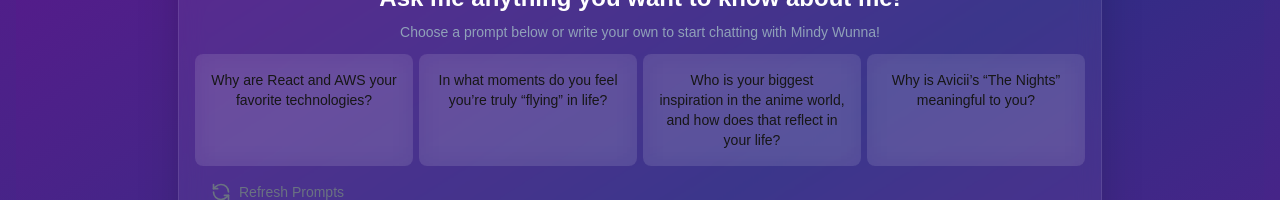
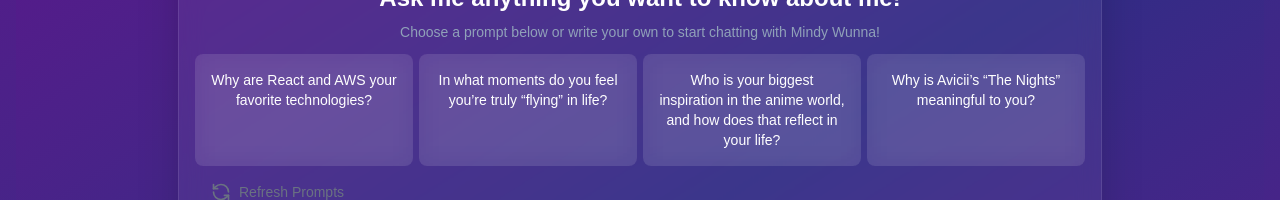
Before and after one commit to linnmyatmaung/Porforlio_Bot, a Next.js app: page / in a window 1280 px wide. Shown: the part 229-429 px from the top of the page. Built offline with nearby package versions, Linux system fonts and the light colour scheme; no server answers.

Commit message:
change text color

```diff
--- a/src/app/components/ChatRecommendation.tsx
+++ b/src/app/components/ChatRecommendation.tsx
@@ -61,7 +61,7 @@ const ChatRecommendation: React.FC<CardProps> = ({ onClick }) => {
                         className="bg-white/10 backdrop-blur-md rounded-lg p-4 mb-2 cursor-pointer font-[500] hover:bg-white/20 transition-all duration-300"
                         onClick={() => onClick(prompt.text)}
                     >
-                        <p className="text-sm text-center">{prompt.text}</p>
+                        <p className="text-sm text-center text-white">{prompt.text}</p>
                     </div>
                 ))}
             </div>
```
